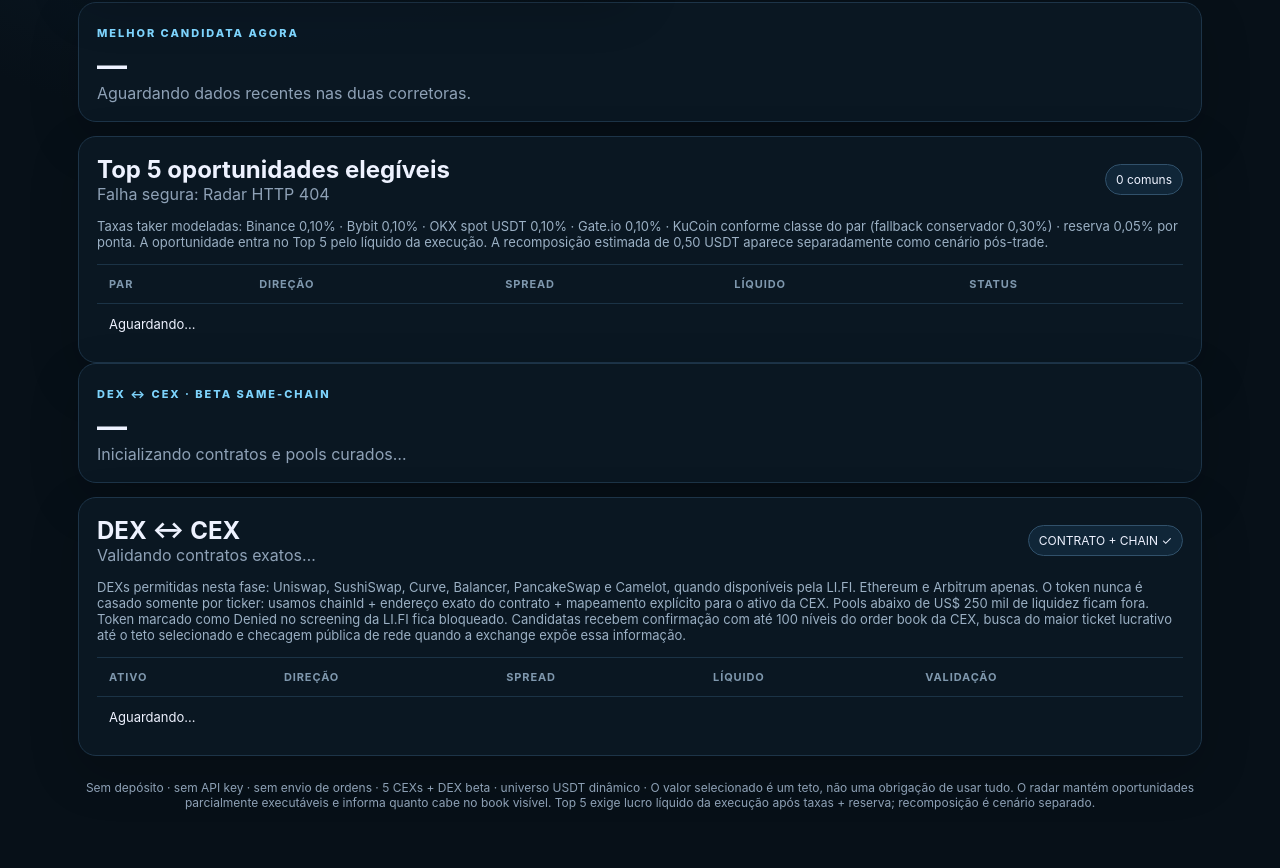
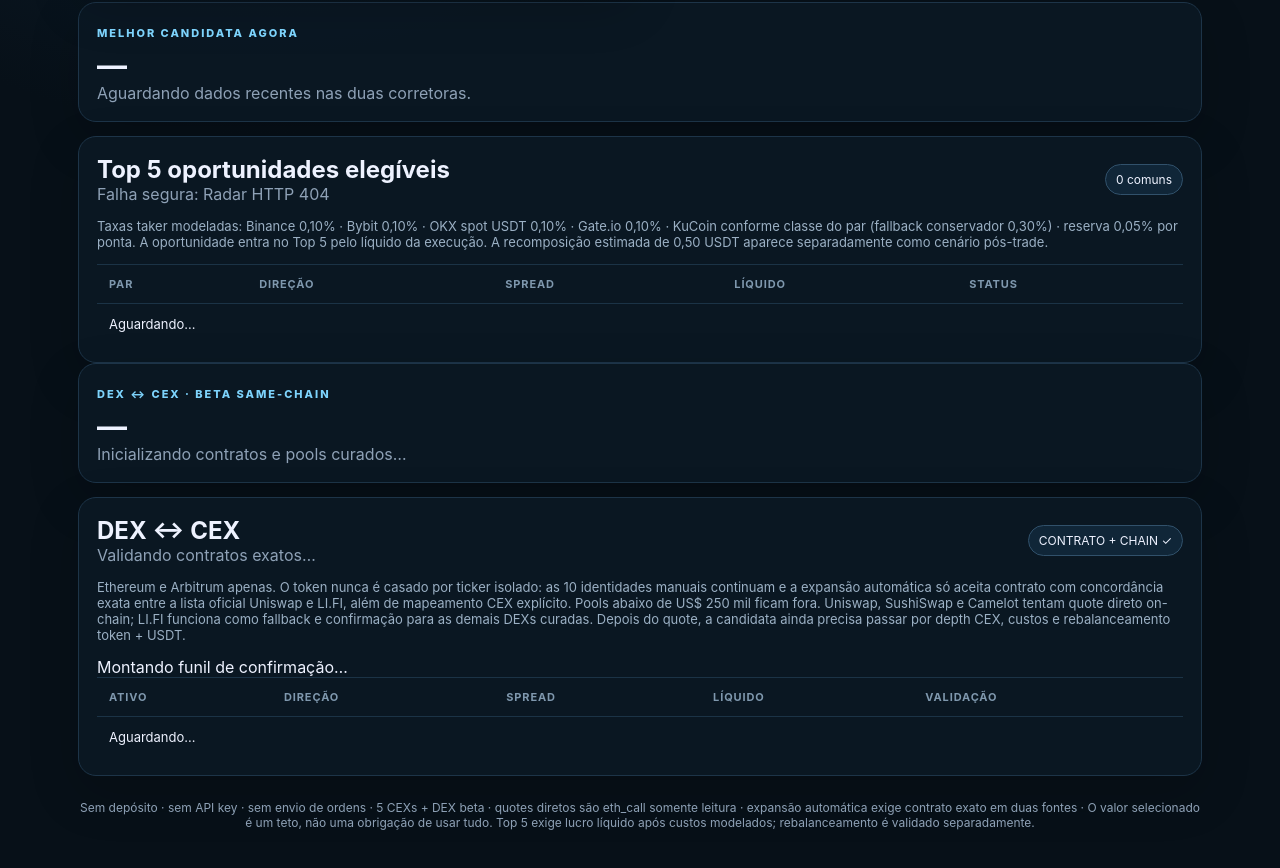
Before and after one commit to Carlosbraga436/bot_arbitragem, a website: page public/index.html in a window 1280 px wide. Shown: the part 528-1396 px from the top of the page. Drawn offline with Linux system fonts and the light colour scheme; no server answers.

Commit message:
ui: add DEX funnel container and CP22 explanation

```diff
--- a/public/index.html
+++ b/public/index.html
@@ -45,11 +45,12 @@
 
     <section class="card">
       <div class="sectionHead"><div><h2 id="dexTableTitle">DEX ↔ CEX</h2><p id="dexSummary">Validando contratos exatos…</p></div><div class="badge">CONTRATO + CHAIN ✓</div></div>
-      <div class="costs">DEXs permitidas nesta fase: Uniswap, SushiSwap, Curve, Balancer, PancakeSwap e Camelot, quando disponíveis pela LI.FI. Ethereum e Arbitrum apenas. O token nunca é casado somente por ticker: usamos chainId + endereço exato do contrato + mapeamento explícito para o ativo da CEX. Pools abaixo de US$ 250 mil de liquidez ficam fora. Token marcado como Denied no screening da LI.FI fica bloqueado. Candidatas recebem confirmação com até 100 níveis do order book da CEX, busca do maior ticket lucrativo até o teto selecionado e checagem pública de rede quando a exchange expõe essa informação.</div>
+      <div class="costs">Ethereum e Arbitrum apenas. O token nunca é casado por ticker isolado: as 10 identidades manuais continuam e a expansão automática só aceita contrato com concordância exata entre a lista oficial Uniswap e LI.FI, além de mapeamento CEX explícito. Pools abaixo de US$ 250 mil ficam fora. Uniswap, SushiSwap e Camelot tentam quote direto on-chain; LI.FI funciona como fallback e confirmação para as demais DEXs curadas. Depois do quote, a candidata ainda precisa passar por depth CEX, custos e rebalanceamento token + USDT.</div>
+      <div id="dexFunnel" class="funnel"><div class="funnelReasons">Montando funil de confirmação…</div></div>
       <div class="tableWrap"><table><thead><tr><th>Ativo</th><th>Direção</th><th>Spread</th><th>Líquido</th><th>Validação</th></tr></thead><tbody id="dexRows"><tr><td colspan="5">Aguardando…</td></tr></tbody></table></div>
     </section>
 
-    <footer>Sem depósito · sem API key · sem envio de ordens · 5 CEXs + DEX beta · universo USDT dinâmico · O valor selecionado é um teto, não uma obrigação de usar tudo. O radar mantém oportunidades parcialmente executáveis e informa quanto cabe no book visível. Top 5 exige lucro líquido da execução após taxas + reserva; recomposição é cenário separado.</footer>
+    <footer>Sem depósito · sem API key · sem envio de ordens · 5 CEXs + DEX beta · quotes diretos são eth_call somente leitura · expansão automática exige contrato exato em duas fontes · O valor selecionado é um teto, não uma obrigação de usar tudo. Top 5 exige lucro líquido após custos modelados; rebalanceamento é validado separadamente.</footer>
   </main>
   <script type="module" src="/app.js"></script>
 </body>
```
